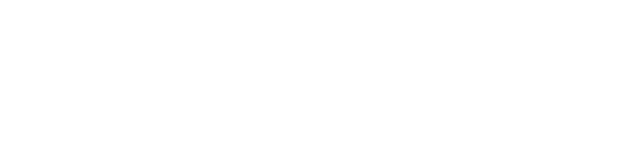
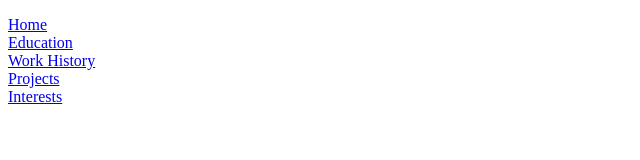
Before and after one commit to Clayton5456/Final-project, a plain HTML site: page index.html in a window 1280 px wide. Shown: the whole page, without its empty margins (0-640 px from the left). Drawn offline with Linux system fonts and the light colour scheme.

Commit message:
Update index.html

```diff
--- a/index.html
+++ b/index.html
@@ -3,11 +3,43 @@
     <head>
         <title>index</title>
         <meta charset="utf-8">
+        <style>
+            .navbar{
+
+
+                position: sticky;
+
+                top: 0;
+                left: 0;
+                padding: 0px;
+
+            }
+
+
+            ul.navebar li{
+                 /*code from w3schools: https://www.w3schools.com/css/css_navbar.asp*/
+                 list-style-type: none;
+                margin: 0;
+                padding: 0;
+                /* end of code from w3schools*/
+
+                /* Code from Week 2 lecture*/
+                display: inline;
+                /* End of code from week 2 lecture*/
+                background-color: cornflowerblue;
+            }
+        </style>
 
     </head>
 
     <body>
-
+        <ul class="navbar">
+            <li><a href="./index.html">Home</a></li>
+            <li><a href="./education.html">Education</a></li>
+            <li><a href="./work-history.html">Work History</a></li>
+            <li><a href="./projects.html">Projects</a></li>
+            <li><a href="./interests.html">Interests</a></li>
+        </ul>
 
 
     </body>
```
